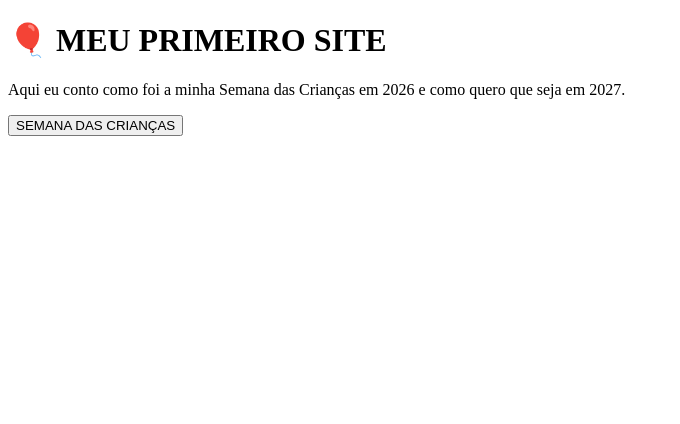
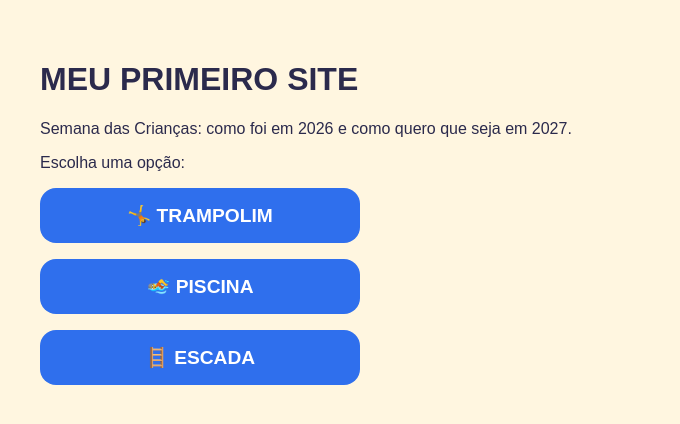
Before and after one commit to carlos7636732-hue/carlin7, a plain HTML site: page index.html in a window 1280 px wide. Shown: the whole page, without its empty margins (0-680 px from the left). Drawn offline with Linux system fonts and the light colour scheme.

Commit message:
Update title and content in index.html

```diff
--- a/index.html
+++ b/index.html
@@ -3,17 +3,28 @@
 <head>
     <meta charset="UTF-8">
     <meta name="viewport" content="width=device-width, initial-scale=1">
-    <title>Semana das Crianças</title>
-    <link rel="stylesheet" href="style.css">
+    <title>Meu Primeiro Site</title>
+    <style>
+        body { font-family: Arial, sans-serif; background: #fff6e0; color: #2b2a4c; padding: 2rem; }
+        .botoes { display: flex; flex-direction: column; gap: 1rem; max-width: 20rem; }
+        a { text-decoration: none; }
+        button { width: 100%; padding: 1rem; font-size: 1.2rem; font-weight: bold; color: #fff; background: #2f6fed; border: 0; border-radius: 1rem; cursor: pointer; }
+        button:hover { background: #1f55c0; }
+    </style>
 </head>
 <body>
-<main>
-    <h1>🎈 MEU PRIMEIRO SITE</h1>
-    <p>Aqui eu conto como foi a minha Semana das Crianças em 2026 e como quero que seja em 2027.</p>
 
-    <a href="semana-das-criancas.html">
-        <button class="botao">SEMANA DAS CRIANÇAS</button>
-    </a>
-</main>
+    <h1>MEU PRIMEIRO SITE</h1>
+
+    <p>Semana das Crianças: como foi em 2026 e como quero que seja em 2027.</p>
+
+    <p>Escolha uma opção:</p>
+
+    <div class="botoes">
+        <a href="trampolim.html"><button>🤸 TRAMPOLIM</button></a>
+        <a href="piscina.html"><button>🏊 PISCINA</button></a>
+        <a href="escada.html"><button>🪜 ESCADA</button></a>
+    </div>
+
 </body>
 </html>
```
